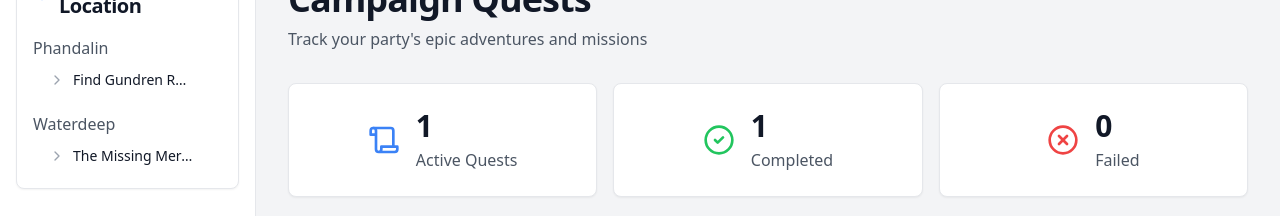
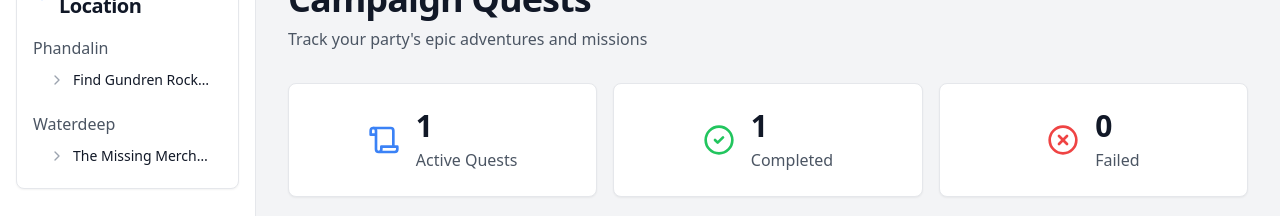
Before and after one commit to Haugenau20/DnDRecap, a React (Create React App) app: page /DnDRecap/quests in a window 1280 px wide. Shown: the part 208-424 px from the top of the page. Built offline with nearby package versions, Linux system fonts and the light colour scheme.

Commit message:
Adjusted max pixel width before truncation

```diff
--- a/src/components/layout/sidebars/QuestSidebar.tsx
+++ b/src/components/layout/sidebars/QuestSidebar.tsx
@@ -52,7 +52,7 @@ const QuestSidebar = () => {
                       <ChevronRight className="w-4 h-4 text-gray-400 flex-shrink-0" />
                       <Typography
                         variant="body-sm"
-                        className="truncate max-w-[120px]"
+                        className="truncate max-w-[140px]"
                         title={quest.title} // Shows full title on hover
                       >
                         {quest.title}
```
